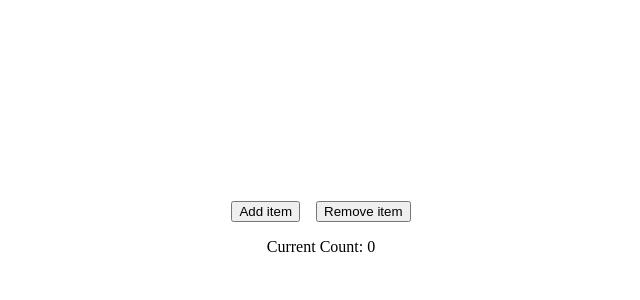
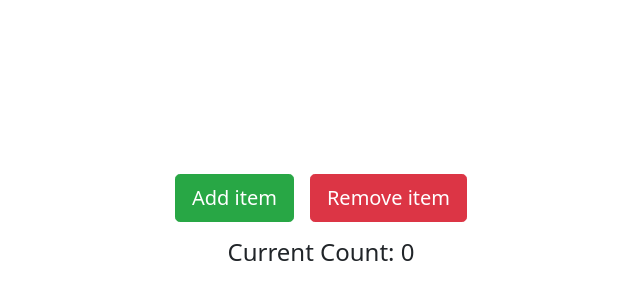
Before and after one commit to IamManchanda/counter-app-vdom-reactivity, a website: page index.html in a window 1280 px wide. Shown: the part 180-480 px from the top of the page, without its empty margins (319-959 px from the left). Drawn offline with nearby package versions, Linux system fonts and the light colour scheme.

Commit message:
Add styling

```diff
--- a/css/style.css
+++ b/css/style.css
@@ -6,7 +6,11 @@
   text-align: center;
 }
 
-.button-group button {
-  margin-left: 0.5rem;
-  margin-right: 0.5rem;
+.button-container {
+  margin-bottom: 0.5rem;
 }
+
+.button-container button {
+  margin: 0.5rem;
+  margin: 0.5rem;
+}
--- a/index.html
+++ b/index.html
@@ -5,7 +5,10 @@
   <meta charset="UTF-8" />
   <meta name="viewport" content="width=device-width, initial-scale=1.0" />
   <title>Counter App | Virtual DOM & Reactivity System</title>
+  <link rel="stylesheet" href="https://stackpath.bootstrapcdn.com/bootstrap/5.0.0-alpha1/css/bootstrap.min.css"
+    integrity="sha384-r4NyP46KrjDleawBgD5tp8Y7UzmLA05oM1iAEQ17CSuDqnUK2+k9luXQOfXJCJ4I" crossorigin="anonymous">
   <link rel="stylesheet" href="css/style.css" />
+
 </head>
 
 <body>
--- a/js/app.js
+++ b/js/app.js
@@ -4,10 +4,11 @@ const CounterApp = {
   }),
   render() {
     return h("div", null, [
-      h("p", { class: "button-group" }, [
+      h("div", { class: "button-container" }, [
         h(
           "button",
           {
+            class: "btn btn-success btn-lg",
             onClick: () => (this.data.count += 1),
           },
           `Add item`,
@@ -15,12 +16,13 @@ const CounterApp = {
         h(
           "button",
           {
+            class: "btn btn-danger btn-lg",
             onClick: () => this.data.count > 0 && (this.data.count -= 1),
           },
           `Remove item`,
         ),
       ]),
-      h("p", null, `Current Count: ${this.data.count}`),
+      h("h4", null, `Current Count: ${this.data.count}`),
     ]);
   },
 };
```
